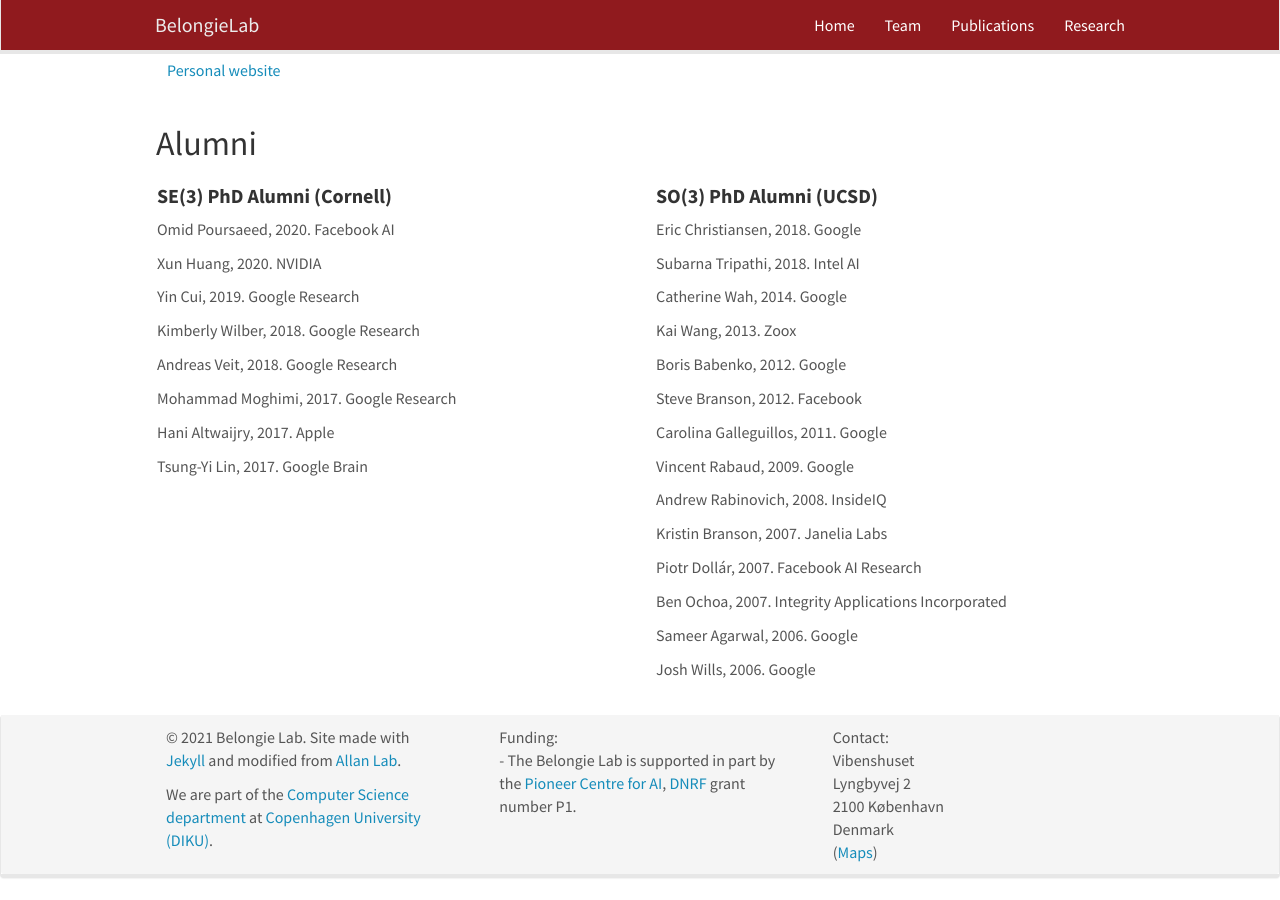
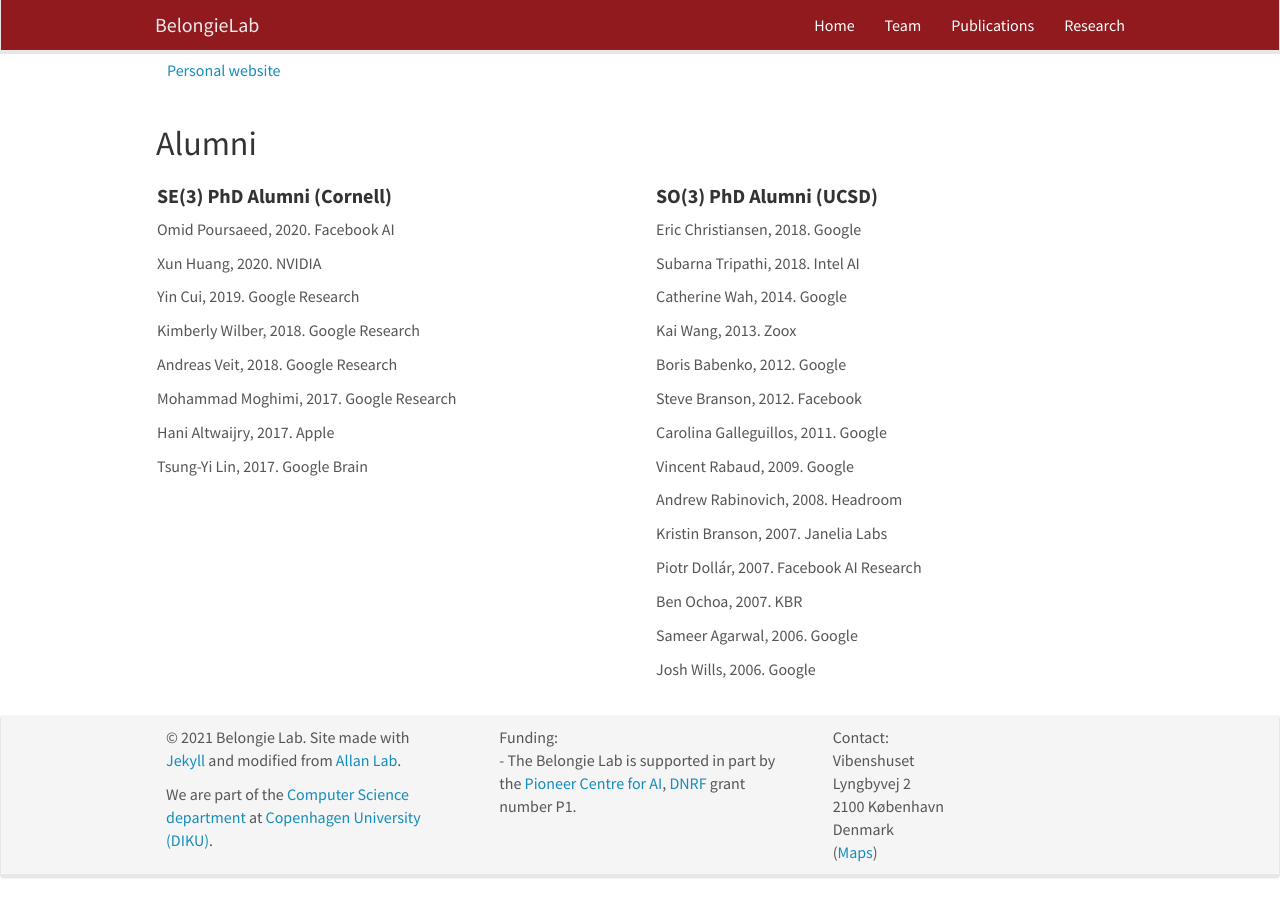
Before and after one commit to BelongieLab/belongielab.github.io, a Jekyll site: the page built from _pages/team.md, in a window 1280 px wide and 900 px high, scrolled down 1791 px. Built offline with Jekyll 4.4.1, drawn with Linux system fonts in a browser that asks for light colours; nearby versions of some CDN libraries.

Commit message:
update to Ben’s employer

```diff
--- a/_data/so3_alumni.yml
+++ b/_data/so3_alumni.yml
@@ -32,7 +32,7 @@
 
 - name: Andrew Rabinovich
   year: 2008
-  next: InsideIQ
+  next: Headroom
 
 - name: Kristin Branson
   year: 2007
@@ -44,7 +44,7 @@
 
 - name: Ben Ochoa
   year: 2007
-  next: Integrity Applications Incorporated
+  next: KBR
 
 - name: Sameer Agarwal
   year: 2006
```
